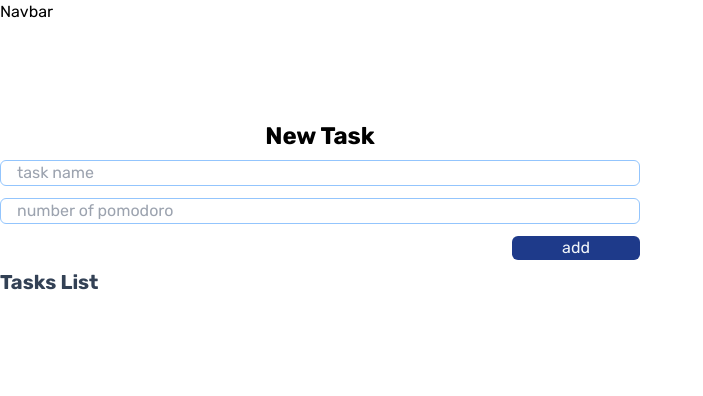
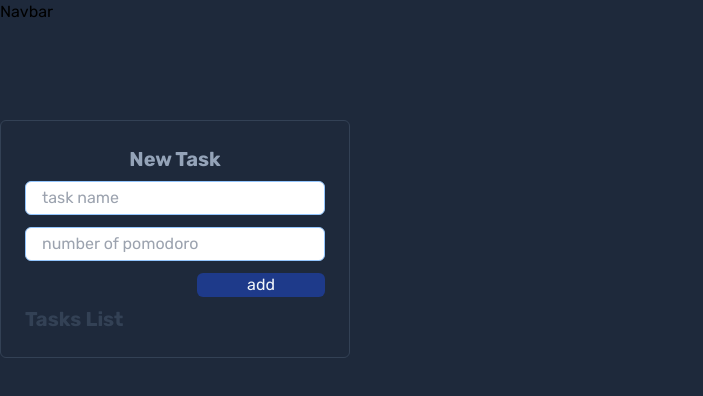
Before and after one commit to hsn2903/s-productivity, a React (Create React App) app: page / in a window 1280 px wide. Shown: the top 396 px of the page, without its empty margins (0-703 px from the left). Built offline with nearby package versions, Linux system fonts and the light colour scheme.

Commit message:
task page update

```diff
--- a/src/index.css
+++ b/src/index.css
@@ -10,4 +10,5 @@
 
 body {
   font-family: "Rubik", sans-serif;
+  @apply bg-slate-800;
 }
--- a/src/pages/TasksPage.js
+++ b/src/pages/TasksPage.js
@@ -40,14 +40,18 @@
     dispatch({ type: "REMOVE_TASK", payload: id });
   };
 
+  const handleEdit = (id) => {};
+
   const clearAlert = () => {
     dispatch({ type: "CLEAR_ALERT" });
   };
 
   return (
     <main className="container mx-auto mt-24">
-      <div className="w-1/2 flex flex-col gap-2">
-        <h1 className="font-bold text-center text-2xl">New Task</h1>
+      <div className="w-[350px] flex flex-col gap-2 border border-slate-700 p-6 rounded-md">
+        <h1 className="font-bold text-center text-xl text-slate-400">
+          New Task
+        </h1>
 
         {state.showAlert && (
           <Alert
@@ -59,7 +63,7 @@
         <form action="" onSubmit={handleSubmit} className="flex flex-col gap-3">
           <input
             type="text"
-            className="border border-1 border-blue-300 rounded-md px-4"
+            className="border border-1 border-blue-300 rounded-md px-4 py-1"
             name="taskName"
             placeholder="task name"
             value={task.taskName}
@@ -67,7 +71,7 @@
           />
           <input
             type="number"
-            className="border border-1 border-blue-300 rounded-md px-4"
+            className="border border-1 border-blue-300 rounded-md px-4 py-1"
             name="numOfPomodoro"
             placeholder="number of pomodoro"
             value={task.numOfPomodoro}
```
